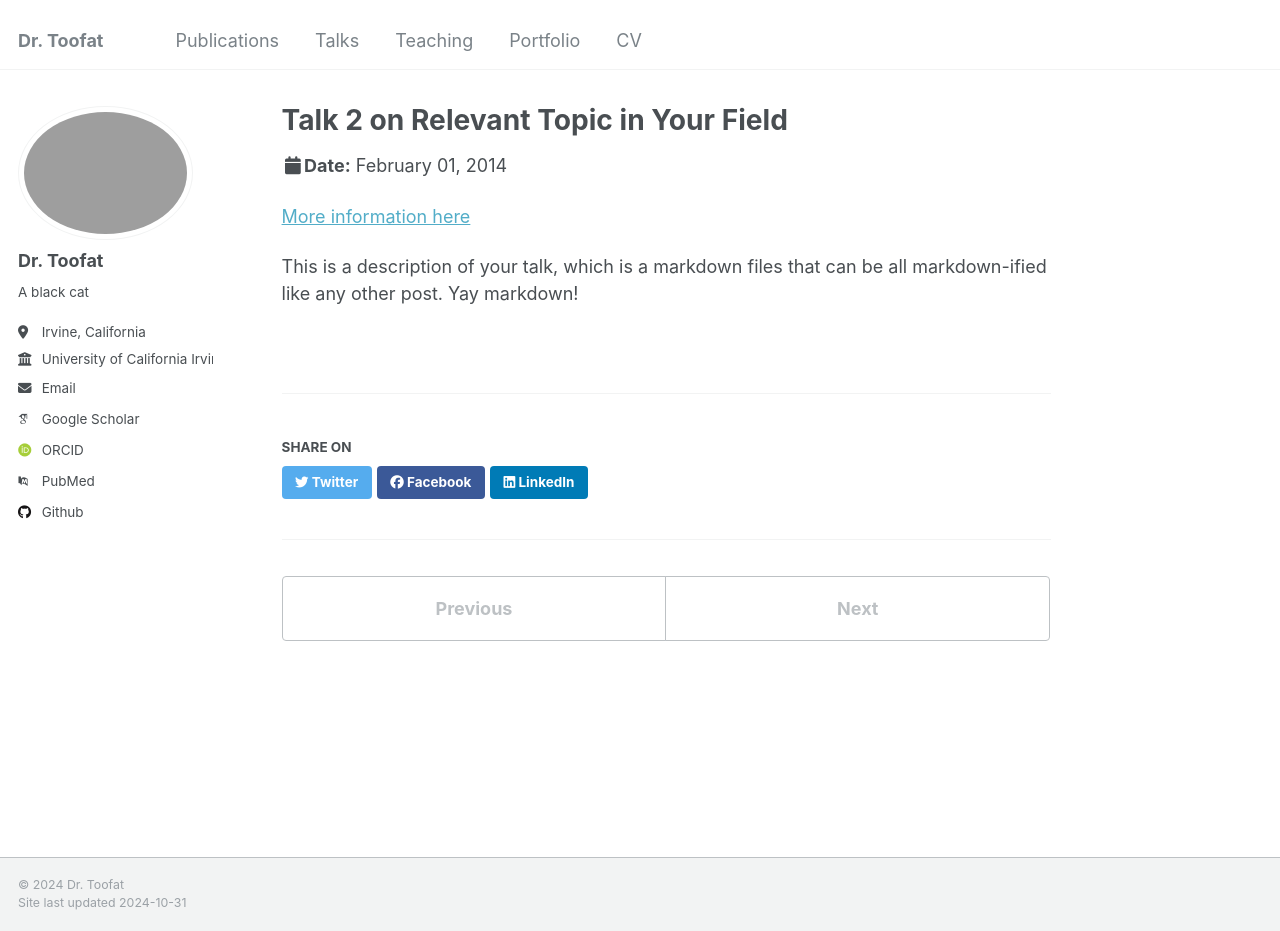
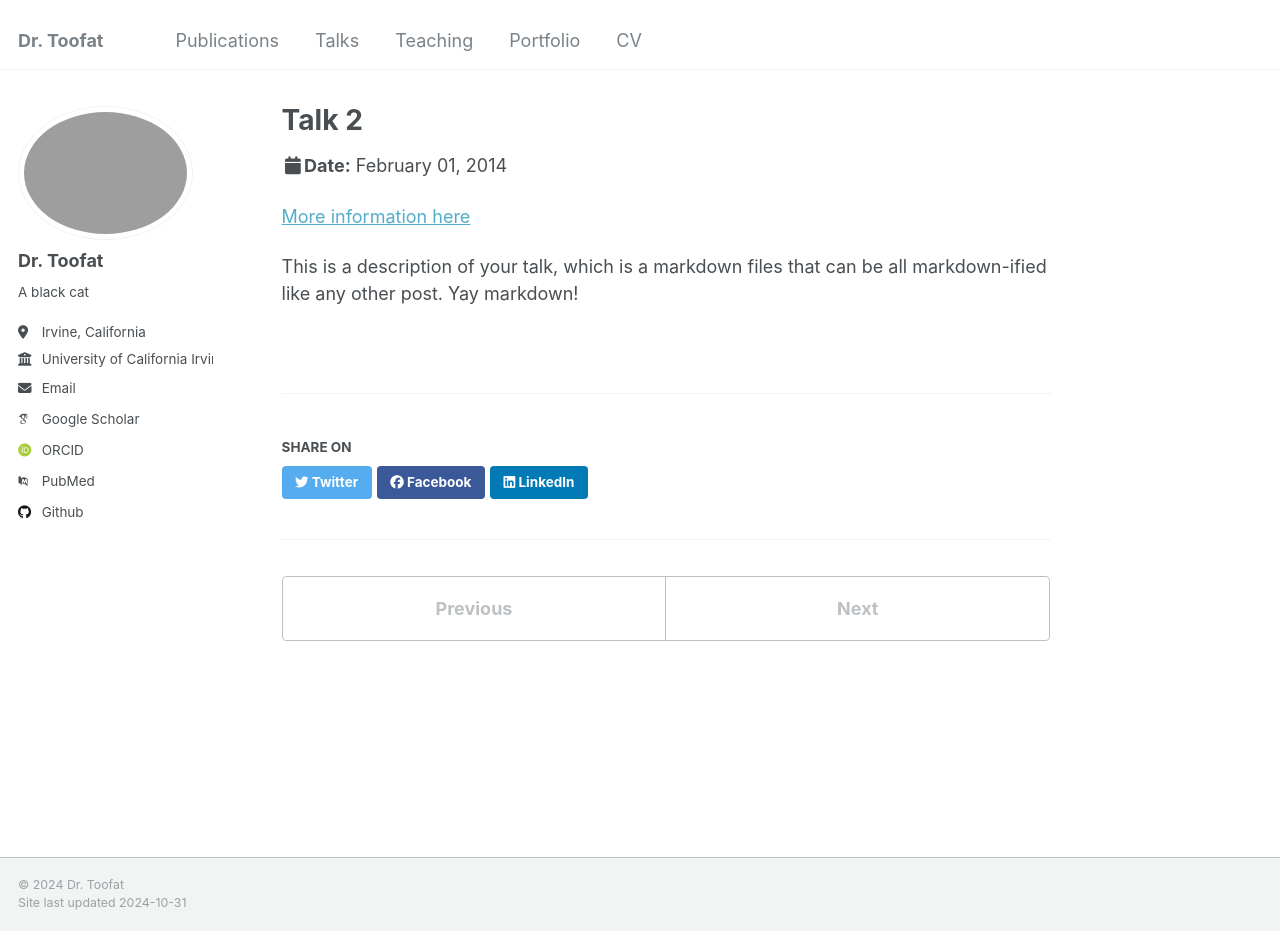
Before and after one commit to AltriaCarrie/altriacarrie.github.io, a Jekyll site: the page built from _talks/2014-02-01-talk-2.md, in a window 1280 px wide and 931 px high. Built offline with Jekyll 4.4.1, drawn with Linux system fonts in a browser that asks for light colours; some web fonts are replaced.

Commit message:
Update 2014-02-01-talk-2.md

```diff
--- a/_talks/2014-02-01-talk-2.md
+++ b/_talks/2014-02-01-talk-2.md
@@ -1,9 +1,9 @@
 ---
-title: "Talk 2 on Relevant Topic in Your Field"
+title: "Talk 2"
 collection: talks
 type: "Talk"
 permalink: /talks/2014-02-01-talk-2
-venue: "London School of Testing"
+venue: "Testing"
 date: 2014-02-01
 location: "London, UK"
 ---
```
